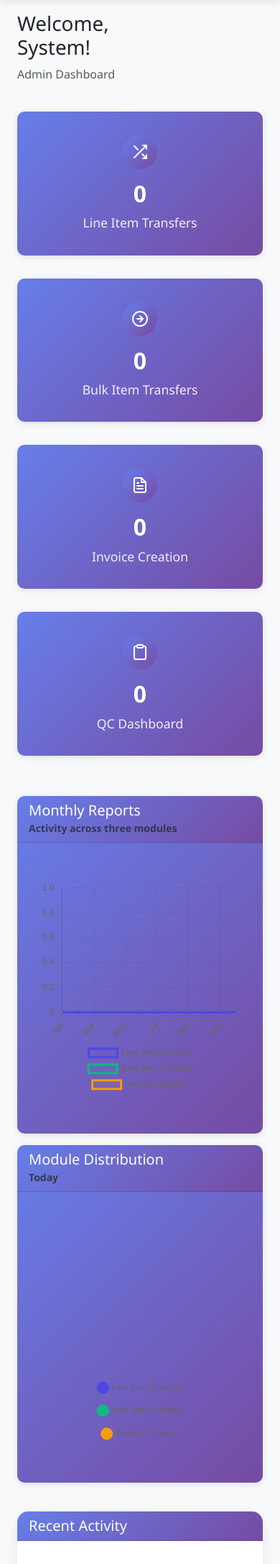
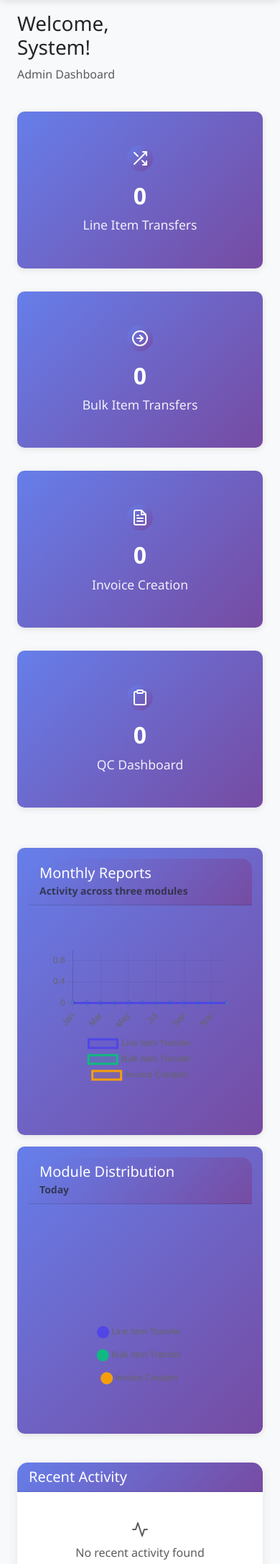
Before and after one commit to pragavigithub/IT_L03_09_2025, a Flask app: page /dashboard in a window 390 px wide. Shown: the part 62-2235 px from the top of the page at 72% size. Run offline with Flask 3, Linux system fonts and the light colour scheme; a user stored in the database is signed in; data that the repository does not hold is empty; some libraries are stand-ins or nearby versions.

Commit message:
dashboard_new.html Modified

```diff
--- a/static/css/style.css
+++ b/static/css/style.css
@@ -434,3 +434,25 @@ body {
     .status-qc_approved { background-color: #28a745; color: white; }
     .status-posted { background-color: #6c757d; color: white; }
     .status-pending_qc { background-color: #fd7e14; color: white; }
+
+@media (max-width: 576px) {
+    .dashboard-card {
+        padding: 15px;
+    }
+    .chart-container {
+        height: 200px;
+    }
+    .activity-item {
+        font-size: 0.85rem;
+        padding: 10px;
+    }
+    .stat-icon {
+        width: 36px;
+        height: 36px;
+        font-size: 0.9rem;
+    }
+    .status-badge {
+        font-size: 0.7rem;
+        padding: 3px 8px;
+    }
+}
```
